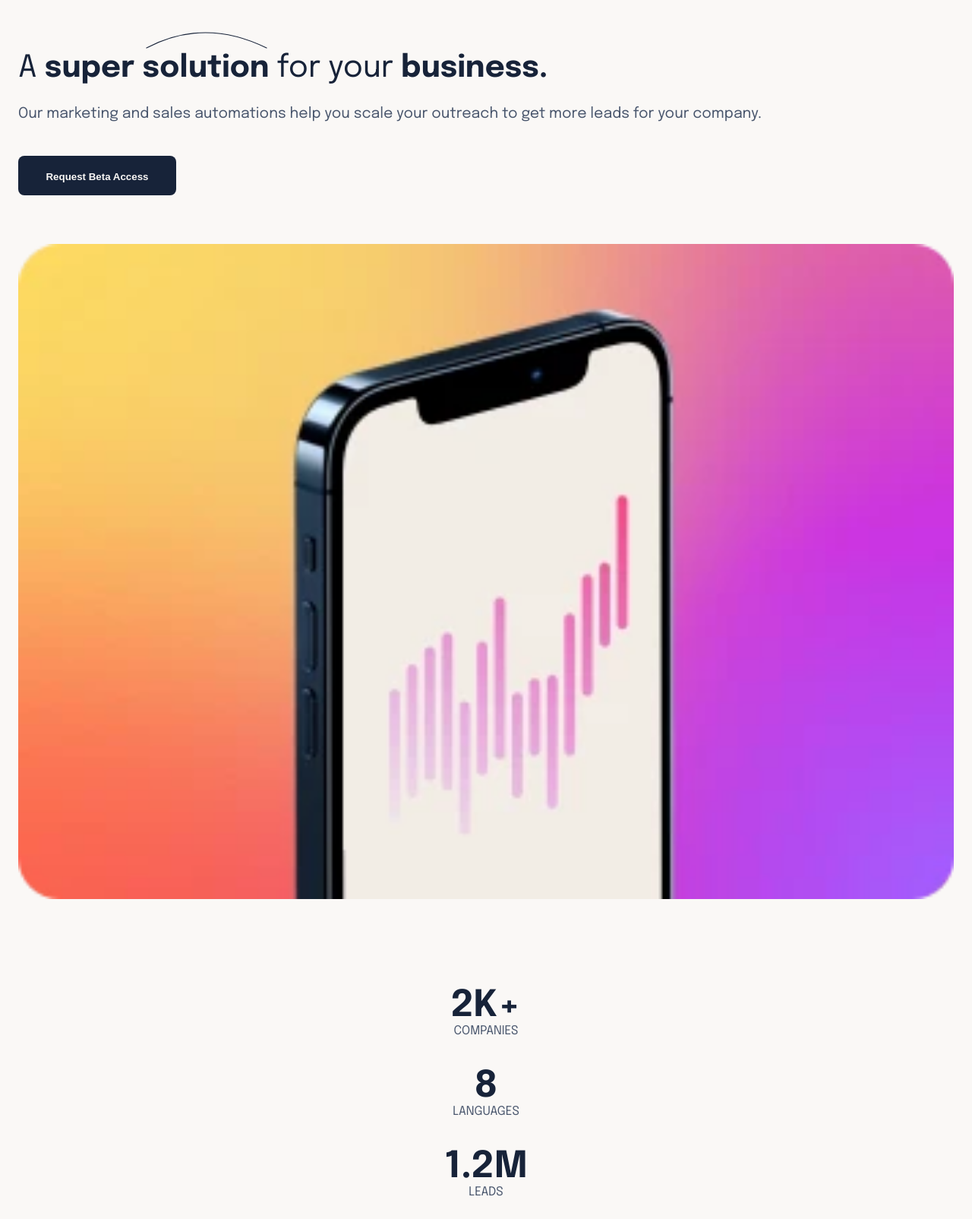
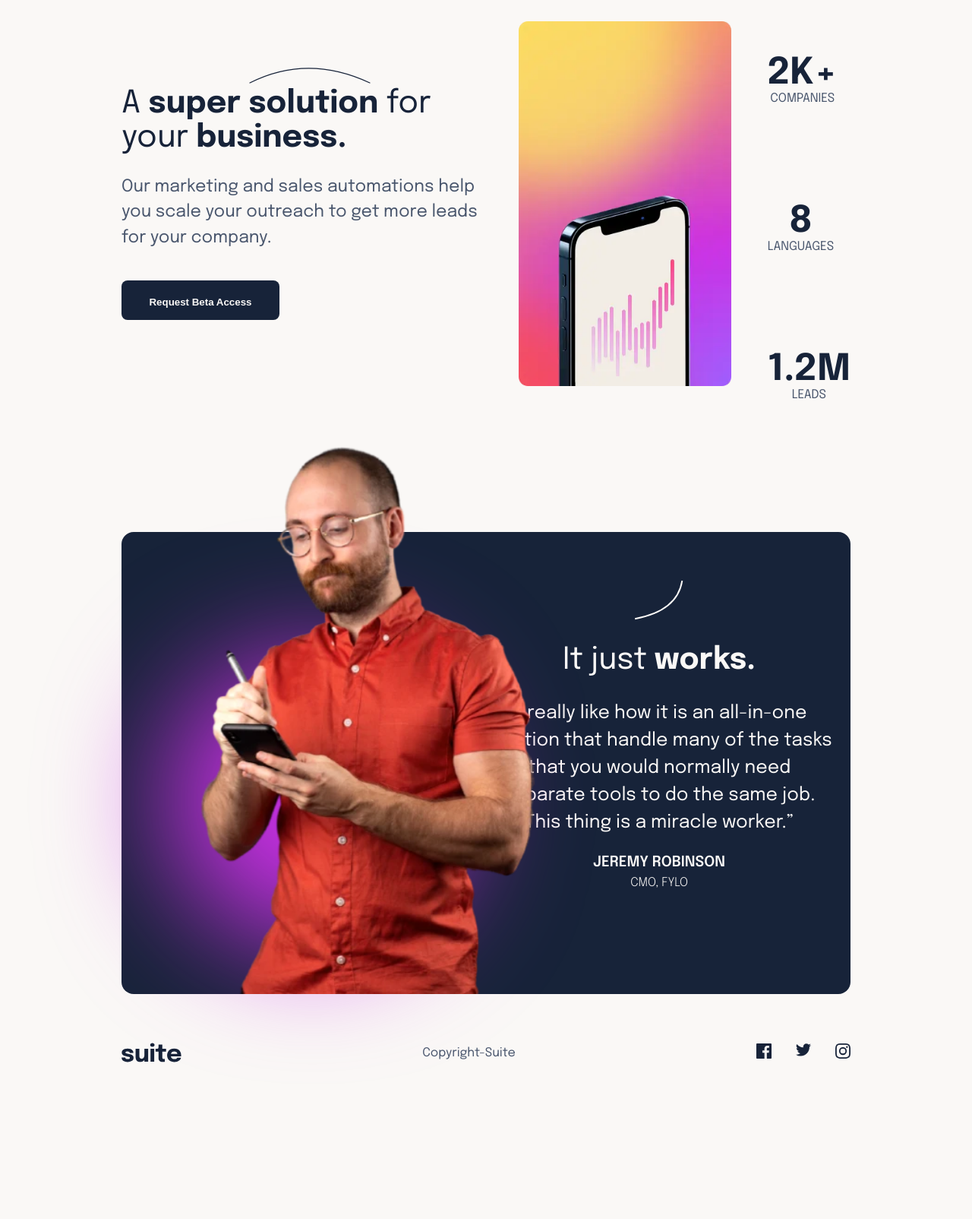
Before and after one commit to jonmc89/suite-landing-page, a plain HTML site: page index.html in a window 1280 px wide. Shown: the part 120-1724 px from the top of the page at 76% size. After the commit the page ends 1550 px from the top, so only its background shows below. Drawn offline with Linux system fonts and the light colour scheme.

Commit message:
feat (media q):
tablet and desktop views added.

jon m

```diff
--- a/index.html
+++ b/index.html
@@ -33,10 +33,12 @@
                         src="./assets/pattern-curved-line-1.svg"
                         alt=""
                     />
+                    <div class="h1-container">
                         <h1>
                             A <strong>super solution</strong> for your
                             <strong>business.</strong>
                         </h1>
+                    </div>
                     <p class="hero-p">
                         Our marketing and sales automations help you scale your
                         outreach to get more leads for your company.
@@ -50,8 +52,12 @@
                     src="./assets/image-hero-landscape.webp"
                     alt="Phone interface displaying white analytics graphs and charts against a purple gradient background"
                 />
-            </section>
-            <section class="stats-section">
+                <img
+                    class="hero-image-portrait"
+                    src="./assets/image-hero-portrait.webp"
+                    alt=""
+                />
+                <div class="stats-section">
                     <article class="stats-container">
                         <h2>2K+</h2>
                         <p class="stats-sub-text">COMPANIES</p>
@@ -64,6 +70,7 @@
                         <h2>1.2M</h2>
                         <p class="stats-sub-text">LEADS</p>
                     </article>
+                </div>
             </section>
             <section class="testimonial-section">
                 <div class="testimonial-container">
@@ -72,6 +79,11 @@
                             class="testimonial-img"
                             src="./assets/image-jeremy-small.webp"
                             alt="Jeremy, head-and-shoulders portrait smiling at the camera, short brown hair and trimmed beard, wearing a dark shirt against a soft neutral background; warm and friendly tone"
+                        />
+                        <img
+                            class="testimonial-img-large"
+                            src="./assets/image-jeremy-large.webp"
+                            alt="Jeremy in professional attire, captured from chest up, looking confidently at camera with a warm smile against a neutral background"
                         />
                         <div class="radial-blur"></div>
                     </div>
--- a/styles.css
+++ b/styles.css
@@ -34,7 +34,7 @@ header {
     display: flex;
     justify-content: space-between;
     margin-block-end: 4rem;
-    padding: 1.5rem;
+    padding: 1rem 1.5rem 1.5rem 1.5rem;
 }
 
 .header-btn {
@@ -63,8 +63,9 @@ header {
 /* Hero */
 
 .hero-section {
-    margin-block-end: 4rem;
+    margin-block-end: 15rem;
     padding: 1.5rem;
+    position: relative;
 }
 
 .hero-text-container {
@@ -73,10 +74,13 @@ header {
 
 h1 {
     color: var(--neutral-900);
-    font-size: 2.5em;
+    font-size: clamp(2.5em, 3.2vw, 3rem);
     font-weight: 400;
     line-height: 110%;
     margin-block-end: 1.5rem;
+
+    position: relative;
+    z-index: 2;
 }
 
 .hero-curved {
@@ -90,7 +94,7 @@ h1 {
 .hero-p {
     color: var(--neutral-500);
     line-height: 150%;
-    font-size: 1.2rem;
+    font-size: clamp(1.2rem, 2.2vw, 1.4rem);
     margin-block-end: 2.5rem;
 }
 
@@ -121,6 +125,16 @@ h1 {
 .hero-image-landscape {
     height: auto;
     width: 100%;
+    margin-block-end: 4rem;
+}
+
+.hero-image-portrait {
+    height: 30rem;
+    width: auto;
+    display: none;
+    margin-block-end: 4rem;
+    position: relative;
+    z-index: 1;
 }
 
 /* Stats */
@@ -130,7 +144,6 @@ h1 {
     display: flex;
     flex-direction: column;
     gap: 2.5rem;
-    margin-block-end: 15rem;
     padding: 1.5rem;
     width: 100%;
 }
@@ -183,6 +196,10 @@ h2 {
     transform: translateX(-50%);
 }
 
+.testimonial-img-large {
+    display: none;
+}
+
 .radial-blur {
     background-color: var(--eupatrorium-purple-500);
     border-radius: 50%;
@@ -208,6 +225,7 @@ h3 {
 }
 
 .testimonial-text {
+    font-size: clamp(1rem, 2.2vw, 1.5rem);
     line-height: 150%;
     margin-block-end: 1.5rem;
 }
@@ -241,3 +259,117 @@ footer {
     display: flex;
     gap: 2rem;
 }
+
+/* Media Queries */
+
+@media screen and (min-width: 51.25em) {
+    body {
+        padding: 2rem;
+    }
+    .hero-section {
+        padding: 0;
+        display: grid;
+        grid-template: 1fr / repeat(2, 1fr);
+    }
+
+    .hero-image-landscape {
+        display: none;
+    }
+
+    h1 {
+        grid-column: 1 / 2;
+        display: inline-block;
+        width: 100%;
+    }
+
+    .hero-text-container {
+        align-self: center;
+        justify-self: center;
+    }
+
+    .hero-image-portrait {
+        display: block;
+        justify-self: end;
+    }
+
+    .stats-section {
+        flex-direction: row;
+        grid-column: 1/3;
+        justify-content: space-around;
+        padding: 0;
+    }
+
+    .testimonial-section {
+        margin-block-end: 4rem;
+    }
+
+    footer {
+        padding: 0;
+        flex-direction: row;
+        justify-content: space-between;
+    }
+}
+
+@media screen and (min-width: 68em) {
+    body {
+        padding: 2rem 10rem;
+    }
+
+    header {
+        padding: 0;
+    }
+
+    .hero-section {
+        grid-template: 1fr / 3fr 1fr;
+        margin-block-end: 8rem;
+    }
+
+    .hero-image-portrait {
+        display: inline-block;
+    }
+
+    .hero-text-container {
+        margin-inline-end: 2rem;
+    }
+
+    .stats-section {
+        grid-row: 1;
+        grid-column: 3;
+        flex-direction: column;
+        align-items: start;
+        padding-left: 3rem;
+    }
+
+    .testimonial-container {
+        display: grid;
+        grid-template: 1fr / repeat(2, 1fr);
+    }
+
+    .testimonial-img-container {
+        grid-column: 1;
+        top: 1rem;
+    }
+
+    .radial-blur {
+        top: 5rem;
+        height: 24rem;
+        width: 24rem;
+    }
+
+    .testimonial-img {
+        display: none;
+    }
+
+    .testimonial-img-large {
+        position: absolute;
+        display: block;
+        height: 45rem;
+        top: -12rem;
+        left: 5rem;
+        width: auto;
+    }
+
+    .testimonial-text-container {
+        grid-column: 2;
+    }
+}
```
Also changed, not shown: assets/Solution Screenshot.png (added). Lines whose indentation alone changed are shown as unchanged.
